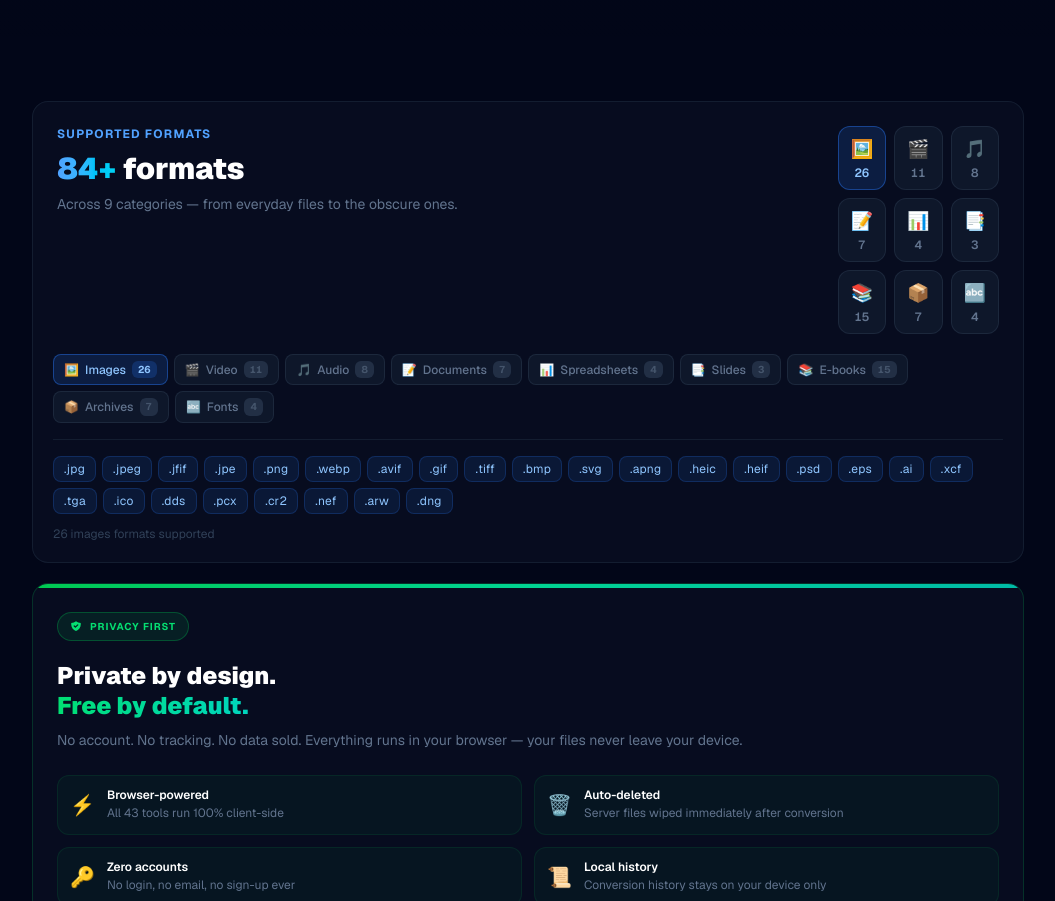
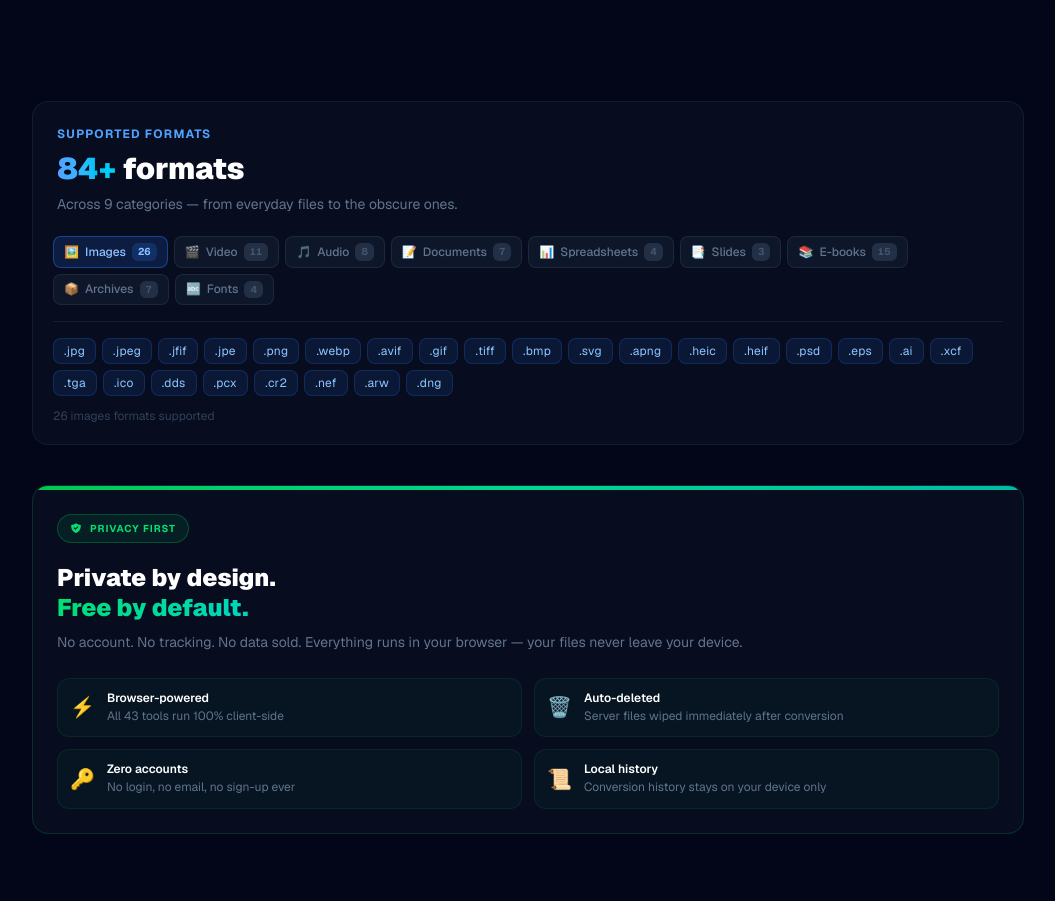
Before and after one commit to xAndrewH/filespark, a Next.js app: page / in a window 1280 px wide. Shown: the part 3040-3941 px from the top of the page, without its empty margins (112-1167 px from the left). Built offline with nearby package versions, Linux system fonts and the light colour scheme.

Commit message:
Remove redundant stat grid from formats header, increase section spacing

```diff
--- a/src/app/page.tsx
+++ b/src/app/page.tsx
@@ -613,7 +613,7 @@
         </div>
 
         {/* ── FORMATS + PRIVACY ─────────────────────────────────── */}
-        <div className="max-w-5xl mx-auto px-4 py-16 space-y-5">
+        <div className="max-w-5xl mx-auto px-4 py-16 space-y-10">
           <div>
             <FormatsSection />
           </div>
--- a/src/components/FormatsSection.tsx
+++ b/src/components/FormatsSection.tsx
@@ -103,20 +103,6 @@
               Across {FORMAT_GROUPS.length} categories — from everyday files to the obscure ones.
             </p>
           </div>
-          {/* Mini stat grid */}
-          <div className="hidden sm:grid grid-cols-3 gap-2 shrink-0">
-            {FORMAT_GROUPS.map(g => (
-              <button key={g.label} onClick={() => setActive(g.label)}
-                className={`text-center px-3 py-2 rounded-xl border text-xs transition-all ${
-                  active === g.label
-                    ? COLOR_MAP[g.color].pill
-                    : "bg-slate-800/40 border-slate-700/40 text-slate-500 hover:text-slate-300"
-                }`}>
-                <div className="text-lg mb-0.5">{g.icon}</div>
-                <div className="font-semibold tabular-nums">{g.formats.length}</div>
-              </button>
-            ))}
-          </div>
         </div>
       </div>
 
```
